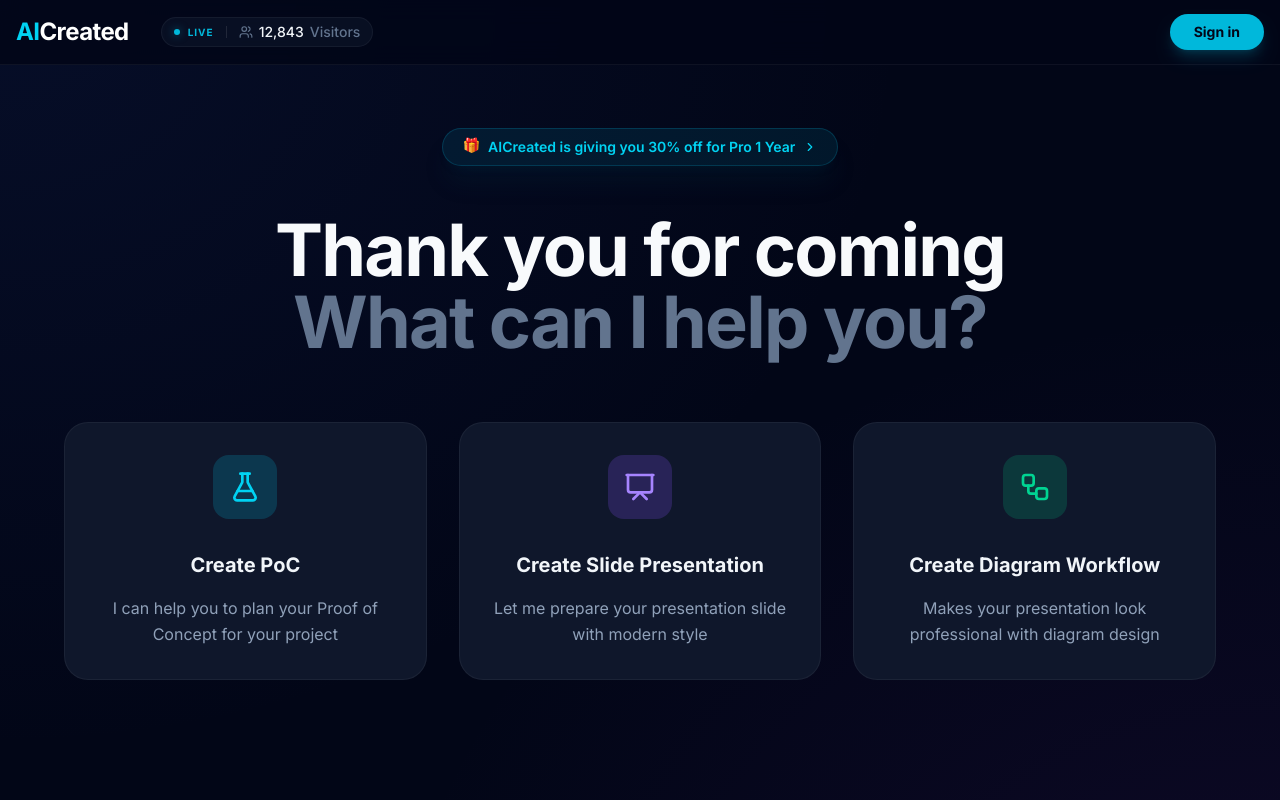
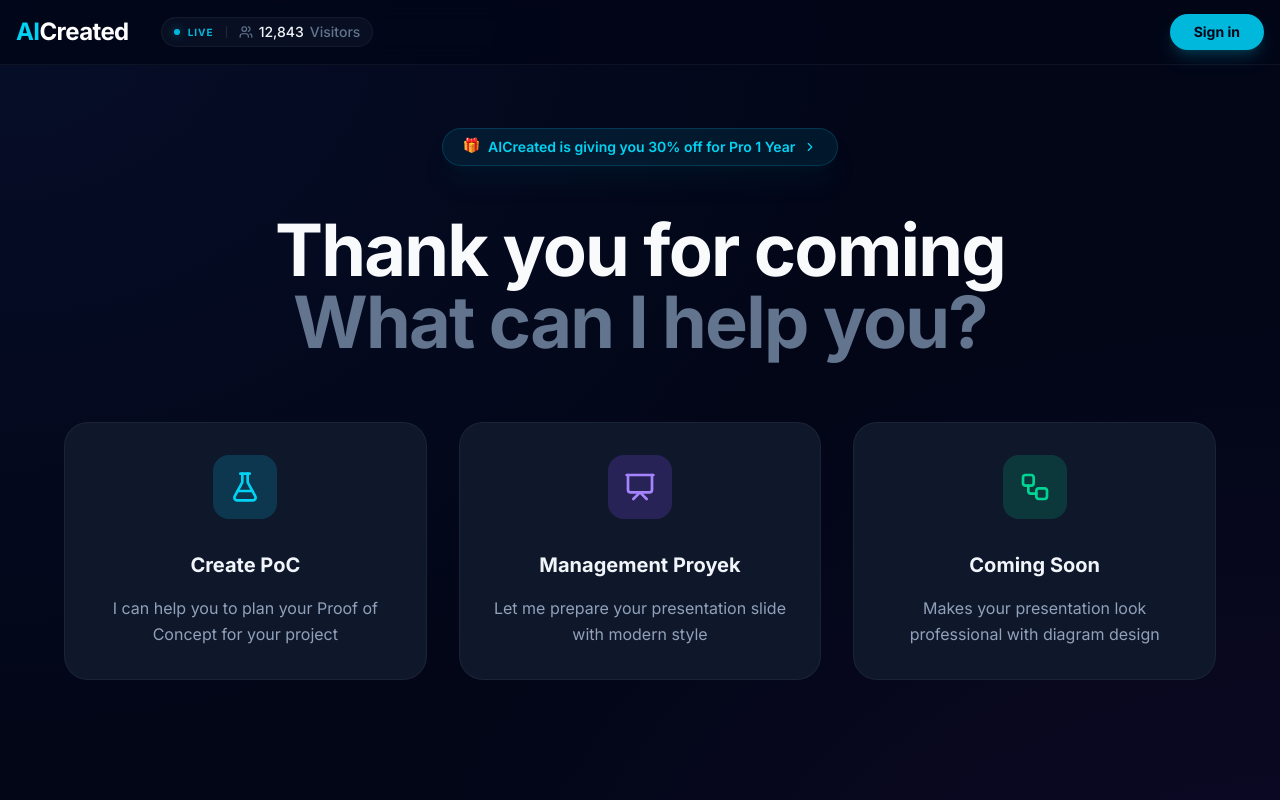
Before and after one commit to jekrytehe17/AICreated, a React (Vite) app: page / in a window 1280 px wide. Shown: the top 800 px of the page. Built offline with nearby package versions, Linux system fonts and the light colour scheme; no server answers.

Commit message:
Update App.tsx

```diff
--- a/src/App.tsx
+++ b/src/App.tsx
@@ -213,7 +213,7 @@ export default function App() {
                 />
                 <Card
                   icon={<Presentation />}
-                  title="Create Slide Presentation"
+                  title="Management Proyek"
                   description="Let me prepare your presentation slide with modern style"
                   color="bg-violet-500/20 text-violet-400"
                   delay={0.3}
@@ -221,7 +221,7 @@ export default function App() {
                 />
                 <Card
                   icon={<Workflow />}
-                  title="Create Diagram Workflow"
+                  title="Coming Soon"
                   description="Makes your presentation look professional with diagram design"
                   color="bg-emerald-500/20 text-emerald-400"
                   delay={0.4}
```
